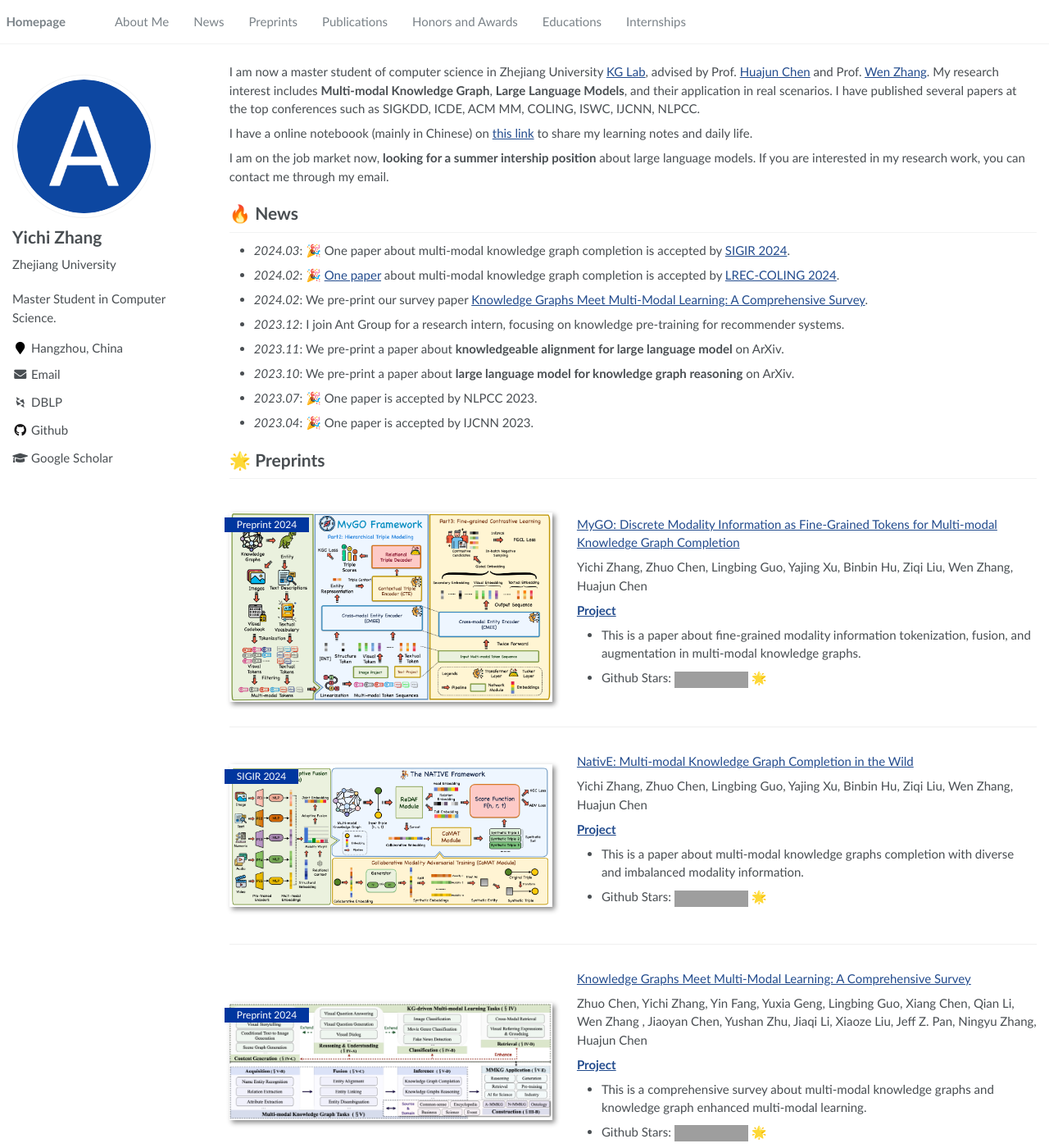
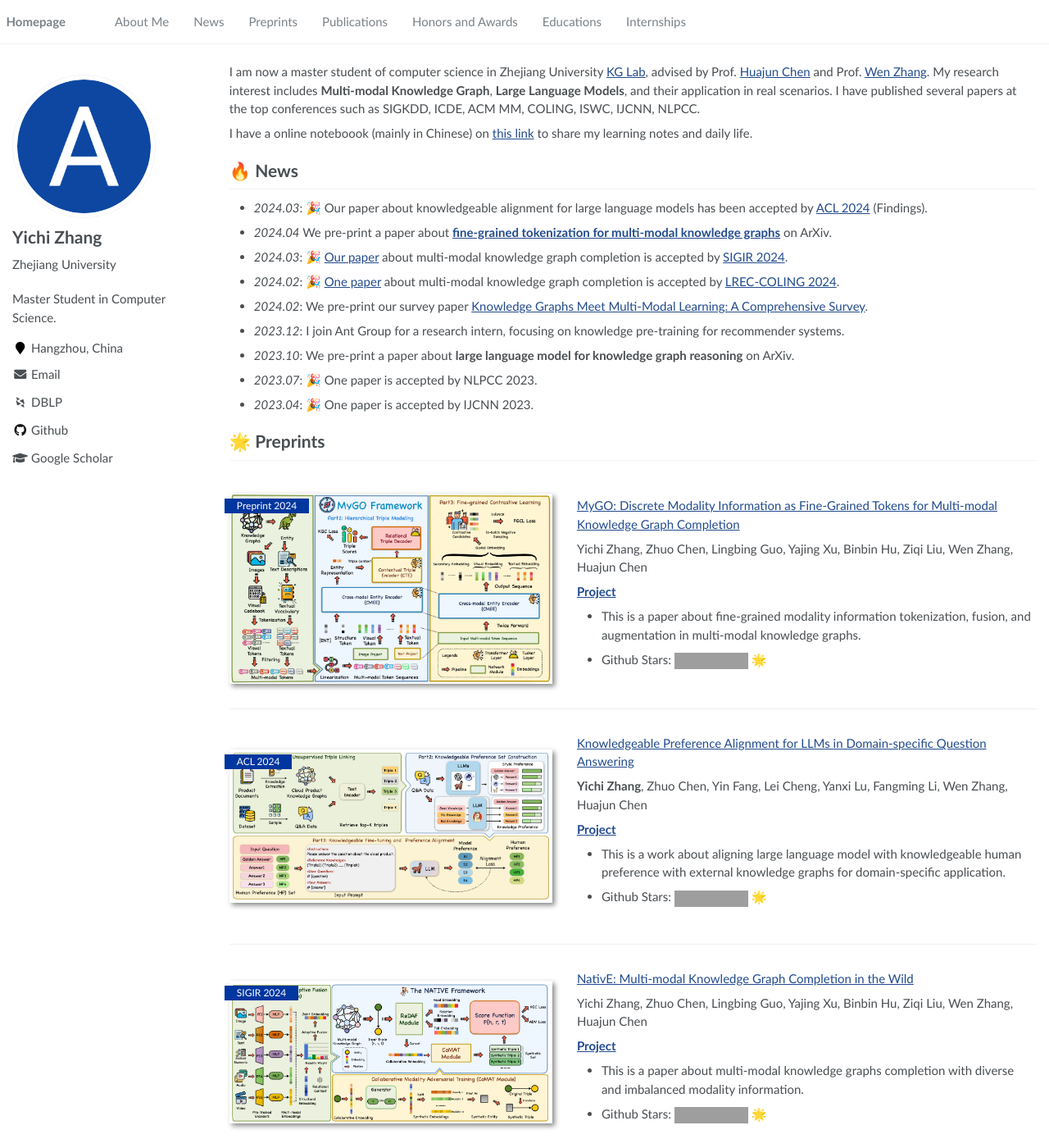
Before and after one commit to Zhang-Each/CV, a Jekyll site: the page built from _pages/about.md, in a window 1280 px wide and 1400 px high. Shown: the whole window at 82% size. Built offline with Jekyll 4.4.1, drawn with Linux system fonts in a browser that asks for light colours; some web fonts are replaced; some of the changed text lies outside the part shown; grey boxes are pictures that could not be loaded.

Commit message:
update papers

```diff
--- a/_pages/about.md
+++ b/_pages/about.md
@@ -22,15 +22,15 @@ I am now a master student of computer science in Zhejiang University [KG Lab](ht
 
 I have a online noteboook (mainly in Chinese) on [this link](https://zhang-each.github.io/My-CS-Notebook/) to share my learning notes and daily life.
 
-I am on the job market now, **looking for a summer intership position** about large language models. If you are interested in my research work, you can contact me through my email.
-
 
 # 🔥 News
-- *2024.03*: 🎉 One paper about multi-modal knowledge graph completion is accepted by [SIGIR 2024](https://sigir-2024.github.io/index.html).
+
+- *2024.03*: 🎉 Our paper about knowledgeable alignment for large language models has been accepted by [ACL 2024](https://2024.aclweb.org/) (Findings).
+- *2024.04* We pre-print a paper about **[fine-grained tokenization for multi-modal knowledge graphs](https://arxiv.org/abs/2404.09468)** on ArXiv.
+- *2024.03*: 🎉 [Our paper](https://www.techrxiv.org/doi/pdf/10.36227/techrxiv.171259566.60211714) about multi-modal knowledge graph completion is accepted by [SIGIR 2024](https://sigir-2024.github.io/index.html).
 - *2024.02*: 🎉 [One paper](https://arxiv.org/abs/2402.15444) about multi-modal knowledge graph completion is accepted by [LREC-COLING 2024](https://lrec-coling-2024.org/).
 - *2024.02*: We pre-print our survey paper [Knowledge Graphs Meet Multi-Modal Learning: A Comprehensive Survey](http://arxiv.org/abs/2402.05391).
 - *2023.12*: I join Ant Group for a research intern, focusing on knowledge pre-training for recommender systems.
-- *2023.11*: We pre-print a paper about **knowledgeable alignment for large language model** on ArXiv.
 - *2023.10*: We pre-print a paper about **large language model for knowledge graph reasoning** on ArXiv.
 - *2023.07*: 🎉 One paper is accepted by NLPCC 2023.
 - *2023.04*: 🎉 One paper is accepted by IJCNN 2023.
@@ -47,6 +47,19 @@ Yichi Zhang, Zhuo Chen, Lingbing Guo, Yajing Xu, Binbin Hu, Ziqi Liu, Wen Zhang,
 [**Project**](https://github.com/zjukg/MyGO) <strong><span class='show_paper_citations' data='DhtAFkwAAAAJ:ALROH1vI_8AC'></span></strong>
 - This is a paper about fine-grained modality information tokenization, fusion, and augmentation in multi-modal knowledge graphs.
 - Github Stars: [![](https://img.shields.io/github/stars/zjukg/MyGO)](https://github.com/zjukg/MyGO) 🌟
+</div>
+</div>
+
+<div class='paper-box'><div class='paper-box-image'><div><div class="badge">ACL 2024</div><img src='images/knowpat.png' alt="sym" width="100%"></div></div>
+<div class='paper-box-text' markdown="1">
+
+[Knowledgeable Preference Alignment for LLMs in Domain-specific Question Answering](https://arxiv.org/pdf/2311.06503.pdf)
+
+**Yichi Zhang**, Zhuo Chen, Yin Fang, Lei Cheng, Yanxi Lu, Fangming Li, Wen Zhang, Huajun Chen
+
+[**Project**](https://github.com/zjukg/KnowPAT) <strong><span class='show_paper_citations' data='DhtAFkwAAAAJ:ALROH1vI_8AC'></span></strong>
+- This is a work about aligning large language model with knowledgeable human preference with external knowledge graphs for domain-specific application.
+- Github Stars: [![](https://img.shields.io/github/stars/zjukg/KnowPAT)](https://github.com/zjukg/KnowPAT) 🌟
 </div>
 </div>
 
@@ -91,18 +104,6 @@ Zhuo Chen, Yichi Zhang, Yin Fang, Yuxia Geng, Lingbing Guo, Xiang Chen, Qian Li,
 </div>
 </div>
 
-<div class='paper-box'><div class='paper-box-image'><div><div class="badge">Preprint 2023</div><img src='images/knowpat.png' alt="sym" width="100%"></div></div>
-<div class='paper-box-text' markdown="1">
-
-[Knowledgeable Preference Alignment for LLMs in Domain-specific Question Answering](https://arxiv.org/pdf/2311.06503.pdf)
-
-**Yichi Zhang**, Zhuo Chen, Yin Fang, Lei Cheng, Yanxi Lu, Fangming Li, Wen Zhang, Huajun Chen
-
-[**Project**](https://github.com/zjukg/KnowPAT) <strong><span class='show_paper_citations' data='DhtAFkwAAAAJ:ALROH1vI_8AC'></span></strong>
-- This is a work about aligning large language model with knowledgeable human preference with external knowledge graphs for domain-specific application.
-- Github Stars: [![](https://img.shields.io/github/stars/zjukg/KnowPAT)](https://github.com/zjukg/KnowPAT) 🌟
-</div>
-</div>
 
 
 <div class='paper-box'><div class='paper-box-image'><div><div class="badge">Preprint 2023</div><img src='images/kopa.png' alt="sym" width="100%"></div></div>
@@ -119,6 +120,7 @@ Zhuo Chen, Yichi Zhang, Yin Fang, Yuxia Geng, Lingbing Guo, Xiang Chen, Qian Li,
 </div>
 
 # 📝 Publications
+- `ACL 2024` Knowledgeable Preference Alignment for LLMs in Domain-specific Question Answering. **Yichi Zhang**, Zhuo Chen, Yin Fang, Lei Cheng, Yanxi Lu, Fangming Li, Wen Zhang, Huajun Chen (CCF-A)
 - `SIGIR 2024` NativE: Multi-modal Knowledge Graph Completion in the Wild. **Yichi Zhang**, Zhuo Chen, Lingbing Guo, Yajing Xu, Binbin Hu, Ziqi Liu, Wen Zhang, Huajun Chen. (CCF-A)
 - `KBS 2024` Distributed representations of entities in open-world knowledge graphs. Lingbing Guo, Zhuo Chen, Jiaoyan Chen, **Yichi Zhang**, Zequn Sun, Zhongpu Bo, Yin Fang, Xiaoze Liu, Huajun Chen, Wen Zhang. (CCF-C, JCR Section 1)
 - `COLING 2024` Unleashing the Power of Imbalanced Modality Information for Multi-modal Knowledge Graph Completion. **Yichi Zhang**, Zhuo Chen, Lei Liang, Huajun Chen, Wen Zhang. (CCF-B)
```
